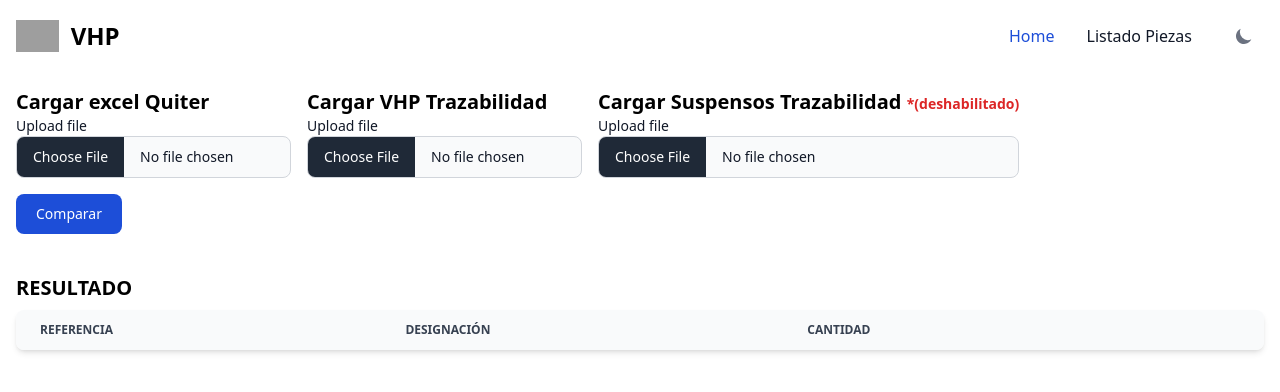
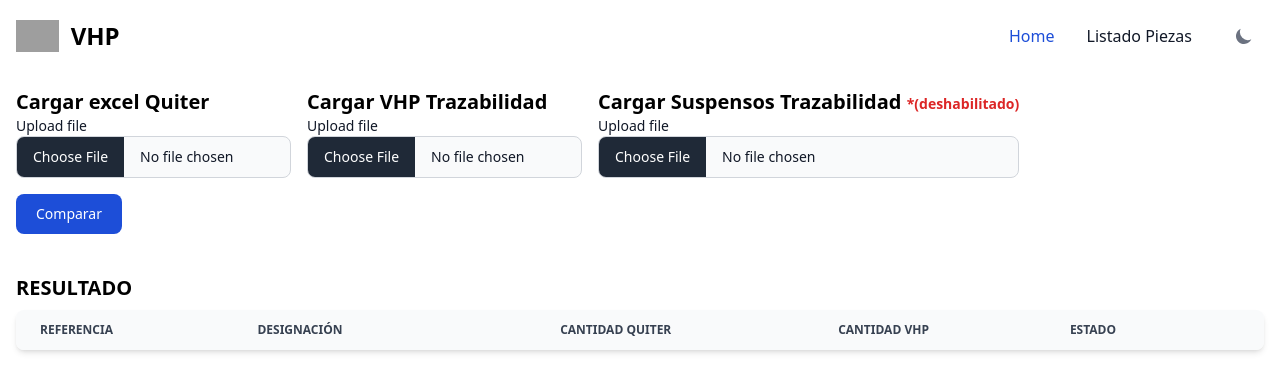
Before and after one commit to peltor/piezas_muertas, an Angular app: page / in a window 1280 px wide. Shown: the top 392 px of the page. Built offline with nearby package versions, Linux system fonts and the light colour scheme; grey boxes are pictures that could not be loaded.

Commit message:
Añadiendo comparativa de cantidades

```diff
--- a/src/app/components/main/main.component.html
+++ b/src/app/components/main/main.component.html
@@ -45,8 +45,14 @@
         <th scope="col" class="px-6 py-3">
           Designación
         </th>
-        <th scope="col" class="px-6 py-3">
-          Cantidad
+        <th scope="col" class="px-6 py-3 text-center">
+          Cantidad Quiter
+        </th>
+        <th scope="col" class="px-6 py-3 text-center">
+          Cantidad VHP
+        </th>
+        <th scope="col" class="px-6 py-3 text-center">
+          Estado
         </th>
         <th scope="col" class="px-6 py-3">
           <span class="sr-only">Edit</span>
@@ -55,15 +61,25 @@
       </thead>
       <tbody>
         @for(item of resultadoComparacion;track item.referencia){
-          <tr class="{{item.estado === 0 ? 'bg-gray-800':(item.estado === 1 ? 'bg-green-800' : 'bg-yellow-800')}} dark:border-gray-700 border-gray-200 hover:bg-gray-50 dark:hover:bg-gray-600">
+          <tr class="{{item.estado === 0 ? 'bg-white dark:bg-gray-800':(item.estado === 1 ? 'dark:bg-green-800' : 'dark:bg-yellow-800')}} dark:border-gray-700 border-gray-200 hover:bg-gray-50 dark:hover:bg-gray-600">
             <th scope="row" class="px-6 py-4 font-medium text-gray-900 whitespace-nowrap dark:text-white">
               {{item.referencia}}
             </th>
             <td class="px-6 py-4">
               {{item.designacion}}
             </td>
-            <td class="px-6 py-4">
+            <td class="px-6 py-4 text-center">
               {{item.cantidadQuiter}}
+            </td>
+            <td class="px-6 py-4 text-center">
+              {{item.cantidadVHP}}
+            </td>
+            <td class="px-6 py-4 text-center">
+              @if(item.estado > 0){
+              VHP
+              }@else{
+                -
+              }
             </td>
             <td class="px-6 py-4 text-right">
               <a href="#" class="font-medium text-blue-600 dark:text-blue-500 hover:underline">Edit</a>
```
